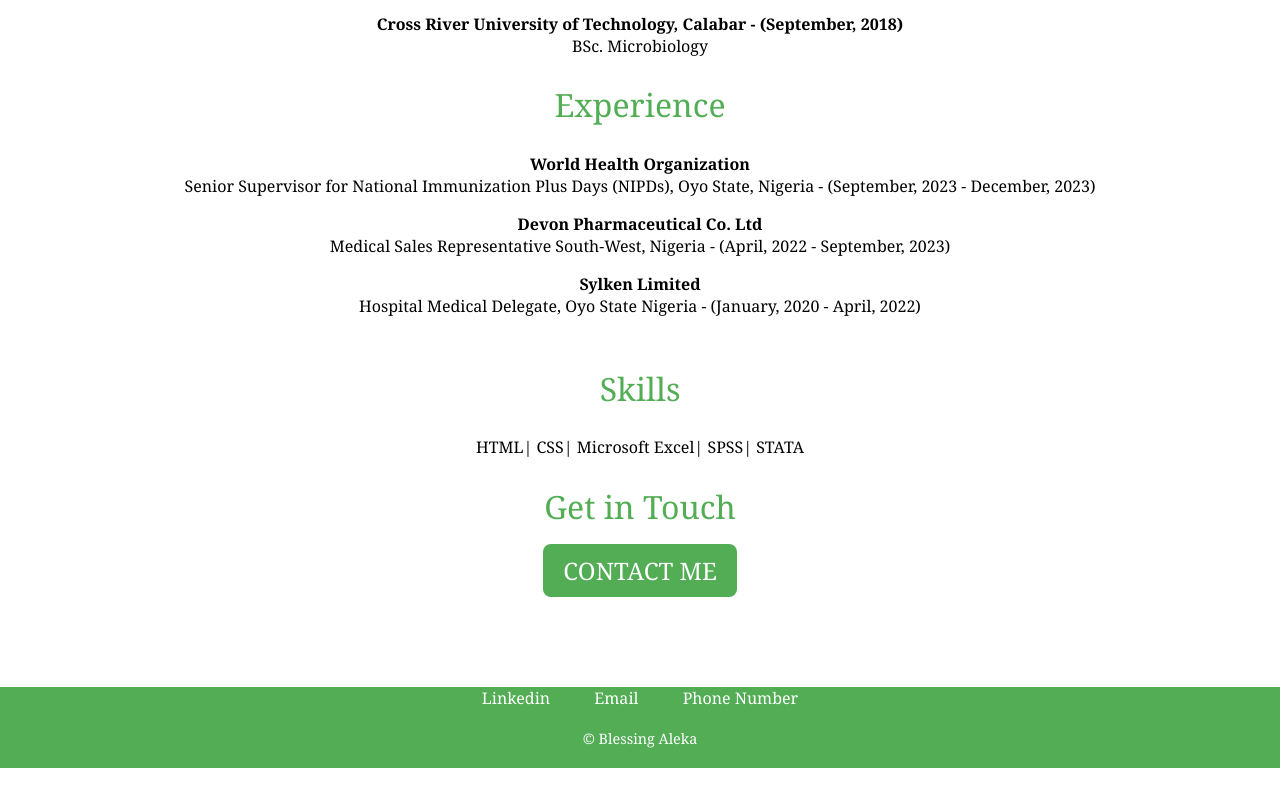
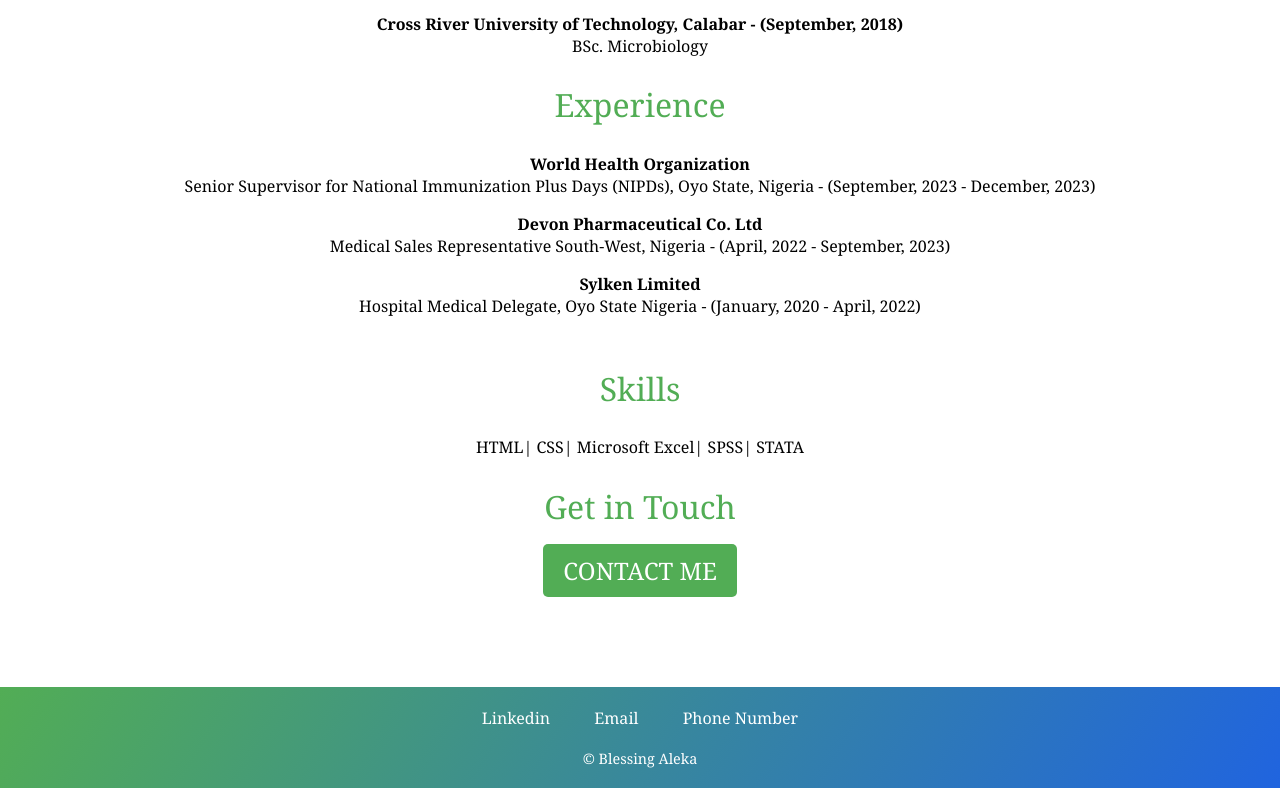
Before and after one commit to AlekaBlessing/html-resume, a plain HTML site: page index.html in a window 1280 px wide. Shown: the part 951-1739 px from the top of the page. Drawn offline with Linux system fonts and the light colour scheme; a web font is replaced by a local one.

Commit message:
trasition and padding changes

```diff
--- a/style.css
+++ b/style.css
@@ -67,11 +67,13 @@ p{
     background-color: #52AD55;
     color: white;
     text-decoration: none;
-    border-radius: 8px;
+    border-radius: 5px;
+    border: none;
     padding: 10px 20px;
     font-size: 24px;
     margin: 10px 20px;
     transition: all 0.5ms linear;
+    cursor: pointer;
 }
 
 .btn:hover {
@@ -80,13 +82,16 @@ p{
 }
 
 .bottom-container {
-    background-color:#52AD55;
+    background: linear-gradient(300deg, #2064df, #52AD55);
+    width: 100%;
+    padding: 20px 0px;
 }
 
 a{
     text-decoration: none;
     color: white;
     margin: 10px 20px;
+    transition: color 0.3s ease;
 }
 
 a:hover {
@@ -96,6 +101,7 @@ a:hover {
 
 .copyright {
     color: white;
-    padding: 20px 0;
     font-size: 0.9rem;
+    margin-top: 20px;
+    margin-bottom: 0;
 }
```
